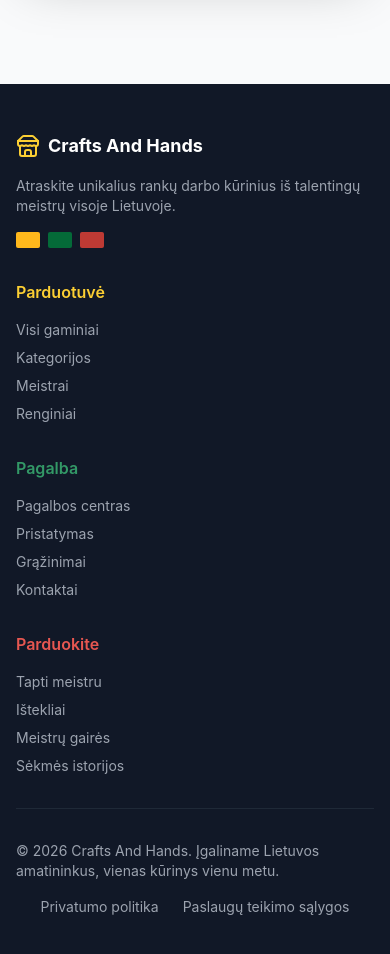
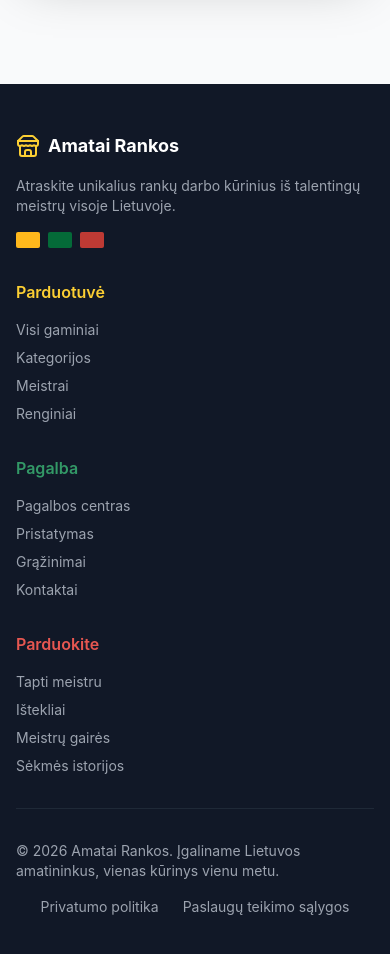
Before and after one commit to aurimas13/asaa-frontend, a React (Vite) app: page /events in a window 390 px wide. Shown: the part 860-1814 px from the top of the page. Built offline with nearby package versions, Linux system fonts and the light colour scheme; no server answers; the database is empty.

Commit message:
Localize brand name: Amatai Rankos for LT, default to Lithuanian, fix events page

```diff
--- a/src/components/Layout.tsx
+++ b/src/components/Layout.tsx
@@ -82,7 +82,7 @@ export const Layout: React.FC<{ children: React.ReactNode }> = ({ children }) =>
                   <Store className="w-8 h-8 text-primary-500 group-hover:text-primary-600 transition-colors" />
                   <div className="absolute -top-1 -right-1 w-3 h-3 bg-secondary-500 rounded-full"></div>
                 </div>
-                <span className="text-xl font-bold text-gray-900 hidden sm:block">Crafts And Hands</span>
+                <span className="text-xl font-bold text-gray-900 hidden sm:block">{t('siteName')}</span>
               </Link>
 
               <nav className="hidden lg:flex items-center gap-1" aria-label="Main navigation">
@@ -336,7 +336,7 @@ export const Layout: React.FC<{ children: React.ReactNode }> = ({ children }) =>
             <div>
               <div className="flex items-center gap-2 mb-4">
                 <Store className="w-6 h-6 text-primary-400" />
-                <span className="text-lg font-bold">Crafts And Hands</span>
+                <span className="text-lg font-bold">{t('siteName')}</span>
               </div>
               <p className="text-gray-400 text-sm">
                 {t('footer.description')}
--- a/src/i18n/locales/en.json
+++ b/src/i18n/locales/en.json
@@ -1,4 +1,5 @@
 {
+  "siteName": "Crafts And Hands",
   "nav": {
     "products": "Products",
     "makers": "Makers",
--- a/src/i18n/locales/fr.json
+++ b/src/i18n/locales/fr.json
@@ -1,4 +1,5 @@
 {
+  "siteName": "Crafts And Hands",
   "nav": {
     "products": "Produits",
     "makers": "Artisans",
--- a/src/i18n/locales/lt.json
+++ b/src/i18n/locales/lt.json
@@ -1,4 +1,5 @@
 {
+  "siteName": "Amatai Rankos",
   "nav": {
     "products": "Gaminiai",
     "makers": "Meistrai",
@@ -217,7 +218,7 @@
     "successStories": "Sėkmės istorijos",
     "privacy": "Privatumo politika",
     "terms": "Paslaugų teikimo sąlygos",
-    "copyright": "Crafts And Hands. Įgaliname Lietuvos amatininkus, vienas kūrinys vienu metu."
+    "copyright": "Amatai Rankos. Įgaliname Lietuvos amatininkus, vienas kūrinys vienu metu."
   },
   "categories": {
     "title": "Kategorijos",
@@ -327,7 +328,7 @@
     "lastUpdated": "Atnaujinta",
     "intro": {
       "title": "Įvadas",
-      "content": "Crafts And Hands (\"mes\", \"mūsų\") įsipareigoja saugoti jūsų privatumą. Ši Privatumo politika paaiškina, kaip renkame, naudojame, atskleidžiame ir saugome jūsų informaciją, kai lankotės mūsų svetainėje ir naudojatės mūsų paslaugomis."
+      "content": "Amatai Rankos (\"mes\", \"mūsų\") įsipareigoja saugoti jūsų privatumą. Ši Privatumo politika paaiškina, kaip renkame, naudojame, atskleidžiame ir saugome jūsų informaciją, kai lankotės mūsų svetainėje ir naudojatės mūsų paslaugomis."
     },
     "infoCollect": {
       "title": "Renkama informacija",
@@ -406,11 +407,11 @@
     "lastUpdated": "Atnaujinta",
     "intro": {
       "title": "1. Įvadas",
-      "content": "Sveiki atvykę į Crafts And Hands. Šios Paslaugų teikimo sąlygos (\"Sąlygos\") reglamentuoja jūsų naudojimąsi mūsų svetaine ir paslaugomis. Naudodamiesi mūsų platforma, sutinkate laikytis šių Sąlygų."
+      "content": "Sveiki atvykę į Amatai Rankos. Šios Paslaugų teikimo sąlygos (\"Sąlygos\") reglamentuoja jūsų naudojimąsi mūsų svetaine ir paslaugomis. Naudodamiesi mūsų platforma, sutinkate laikytis šių Sąlygų."
     },
     "platform": {
       "title": "2. Apie mūsų platformą",
-      "content": "Crafts And Hands yra internetinė prekyvietė, jungianti pirkėjus su Lietuvos meistrais ir amatininkais. Mes palengviname sandorius tarp pirkėjų ir nepriklausomų meistrų, bet patys nesame mūsų platformoje skelbiamų produktų pardavėjai."
+      "content": "Amatai Rankos yra internetinė prekyvietė, jungianti pirkėjus su Lietuvos meistrais ir amatininkais. Mes palengviname sandorius tarp pirkėjų ir nepriklausomų meistrų, bet patys nesame mūsų platformoje skelbiamų produktų pardavėjai."
     },
     "products": {
       "title": "3. Produktai ir užsakymai",
@@ -447,11 +448,11 @@
     },
     "ip": {
       "title": "8. Intelektinė nuosavybė",
-      "content": "Visas mūsų platformos turinys, įskaitant tekstą, grafiką, logotipus ir vaizdus, yra Crafts And Hands arba mūsų meistrų nuosavybė ir yra saugomas intelektinės nuosavybės įstatymų. Produktų vaizdai ir aprašymai lieka atitinkamų meistrų nuosavybė."
+      "content": "Visas mūsų platformos turinys, įskaitant tekstą, grafiką, logotipus ir vaizdus, yra Amatai Rankos arba mūsų meistrų nuosavybė ir yra saugomas intelektinės nuosavybės įstatymų. Produktų vaizdai ir aprašymai lieka atitinkamų meistrų nuosavybė."
     },
     "liability": {
       "title": "9. Atsakomybės apribojimas",
-      "content": "Kiek leidžia įstatymas, Crafts And Hands neatsako už jokius netiesioginius, atsitiktinius, specialius, pasekminius ar baudžiamuosius nuostolius, kylančius iš jūsų naudojimosi mūsų paslaugomis. Mūsų bendra atsakomybė neviršys sumos, kurią sumokėjote už aptariamą produktą."
+      "content": "Kiek leidžia įstatymas, Amatai Rankos neatsako už jokius netiesioginius, atsitiktinius, specialius, pasekminius ar baudžiamuosius nuostolius, kylančius iš jūsų naudojimosi mūsų paslaugomis. Mūsų bendra atsakomybė neviršys sumos, kurią sumokėjote už aptariamą produktą."
     },
     "law": {
       "title": "10. Taikoma teisė",
@@ -577,7 +578,7 @@
     },
     "success": {
       "title": "Paraiška pateikta!",
-      "message": "Dėkojame už susidomėjimą prisijungimu prie Crafts And Hands. Mūsų komanda peržiūrės jūsų paraišką ir susisieks per 5-7 darbo dienas.",
+      "message": "Dėkojame už susidomėjimą prisijungimu prie Amatai Rankos. Mūsų komanda peržiūrės jūsų paraišką ir susisieks per 5-7 darbo dienas.",
       "nextSteps": "Kas bus toliau?",
       "step1": "Mūsų komanda peržiūrės jūsų paraišką per 5-7 darbo dienas",
       "step2": "Galime susisiekti dėl papildomos informacijos ar nuotraukų",
--- a/src/pages/MakerResources.tsx
+++ b/src/pages/MakerResources.tsx
@@ -1,8 +1,10 @@
 import React from 'react'
 import { Link } from 'react-router-dom'
 import { Camera, Package, TrendingUp, Users, FileText, Video, Download, ExternalLink } from 'lucide-react'
+import { useTranslation } from 'react-i18next'
 
 export const MakerResources: React.FC = () => {
+  const { t } = useTranslation()
   const resources = [
     {
       icon: Camera,
@@ -53,7 +55,7 @@ export const MakerResources: React.FC = () => {
       <div className="text-center mb-12">
         <h1 className="text-3xl font-bold text-gray-900 mb-4">Maker Resources</h1>
         <p className="text-gray-600 max-w-2xl mx-auto">
-          Everything you need to succeed as an artisan on Crafts And Hands. Free guides, templates, and tools.
+          Everything you need to succeed as an artisan on {t('siteName')}. Free guides, templates, and tools.
         </p>
       </div>
 
--- a/src/pages/Privacy.tsx
+++ b/src/pages/Privacy.tsx
@@ -1,8 +1,10 @@
 import React from 'react'
 import { Link } from 'react-router-dom'
 import { ArrowLeft, Shield, Eye, Lock, Database, Mail, Users } from 'lucide-react'
+import { useTranslation } from 'react-i18next'
 
 export const Privacy: React.FC = () => {
+  const { t } = useTranslation()
   return (
     <div className="max-w-4xl mx-auto px-4 sm:px-6 lg:px-8 py-12">
       <Link to="/" className="flex items-center gap-2 text-gray-600 hover:text-amber-600 mb-8">
@@ -22,7 +24,7 @@ export const Privacy: React.FC = () => {
               <Eye className="w-5 h-5 text-amber-600" /> Introduction
             </h2>
             <p className="text-gray-600 leading-relaxed">
-              Crafts And Hands ("we", "our", or "us") is committed to protecting your privacy. This Privacy Policy explains how we collect, use, disclose, and safeguard your information when you visit our website and use our services. Please read this policy carefully. By using our services, you consent to the practices described in this policy.
+              {t('siteName')} ("we", "our", or "us") is committed to protecting your privacy. This Privacy Policy explains how we collect, use, disclose, and safeguard your information when you visit our website and use our services. Please read this policy carefully. By using our services, you consent to the practices described in this policy.
             </p>
           </section>
 
@@ -122,7 +124,7 @@ export const Privacy: React.FC = () => {
             </p>
             <div className="bg-gray-50 rounded-lg p-4">
               <p className="text-gray-700">
-                <strong>Crafts And Hands</strong><br />
+                <strong>{t('siteName')}</strong><br />
                 Email: privacy@craftsandhands.lt<br />
                 Address: Vilnius, Lithuania
               </p>
--- a/src/pages/SignIn.tsx
+++ b/src/pages/SignIn.tsx
@@ -34,7 +34,7 @@ export const SignIn: React.FC = () => {
         <div className="text-center mb-8">
           <Link to="/" className="inline-flex items-center gap-2 mb-4">
             <Store className="w-10 h-10 text-amber-600" />
-            <span className="text-2xl font-bold text-gray-900">Crafts And Hands</span>
+            <span className="text-2xl font-bold text-gray-900">{t('siteName')}</span>
           </Link>
           <h1 className="text-2xl font-bold text-gray-900">{t('auth.signIn.title')}</h1>
           <p className="text-gray-600 mt-2">{t('auth.signIn.subtitle')}</p>
--- a/src/pages/SignUp.tsx
+++ b/src/pages/SignUp.tsx
@@ -48,7 +48,7 @@ export const SignUp: React.FC = () => {
         <div className="text-center mb-8">
           <Link to="/" className="inline-flex items-center gap-2 mb-4">
             <Store className="w-10 h-10 text-amber-600" />
-            <span className="text-2xl font-bold text-gray-900">Crafts And Hands</span>
+            <span className="text-2xl font-bold text-gray-900">{t('siteName')}</span>
           </Link>
           <h1 className="text-2xl font-bold text-gray-900">{t('auth.signUp.title')}</h1>
           <p className="text-gray-600 mt-2">{t('auth.signUp.subtitle')}</p>
--- a/src/pages/SuccessStories.tsx
+++ b/src/pages/SuccessStories.tsx
@@ -1,14 +1,13 @@
 import React from 'react'
 import { Link } from 'react-router-dom'
 import { Quote, MapPin, Star, ArrowRight } from 'lucide-react'
-
 const stories = [
   {
     name: 'Deividas Jotautis',
     craft: 'Traditional Pottery',
     location: 'Kaunas',
     image: 'https://images.unsplash.com/photo-1556909114-f6e7ad7d3136?w=400&h=400&fit=crop',
-    quote: 'Crafts And Hands helped me reach customers I never could have found on my own. My pottery now ships across Europe, and I can focus on what I love - creating.',
+    quote: 'This platform helped me reach customers I never could have found on my own. My pottery now ships across Europe, and I can focus on what I love - creating.',
     stats: { sales: 250, rating: 4.9, years: 2 }
   },
   {
--- a/src/pages/Terms.tsx
+++ b/src/pages/Terms.tsx
@@ -1,8 +1,10 @@
 import React from 'react'
 import { Link } from 'react-router-dom'
 import { ArrowLeft, FileText, ShoppingBag, CreditCard, Truck, RotateCcw, Scale } from 'lucide-react'
+import { useTranslation } from 'react-i18next'
 
 export const Terms: React.FC = () => {
+  const { t } = useTranslation()
   return (
     <div className="max-w-4xl mx-auto px-4 sm:px-6 lg:px-8 py-12">
       <Link to="/" className="flex items-center gap-2 text-gray-600 hover:text-amber-600 mb-8">
@@ -20,14 +22,14 @@ export const Terms: React.FC = () => {
           <section className="mb-8">
             <h2 className="text-xl font-semibold text-gray-900 mb-4">1. Introduction</h2>
             <p className="text-gray-600 leading-relaxed">
-              Welcome to Crafts And Hands. These Terms of Service ("Terms") govern your use of our website and services. By accessing or using our platform, you agree to be bound by these Terms. If you do not agree to these Terms, please do not use our services.
+              Welcome to {t('siteName')}. These Terms of Service ("Terms") govern your use of our website and services. By accessing or using our platform, you agree to be bound by these Terms. If you do not agree to these Terms, please do not use our services.
             </p>
           </section>
 
           <section className="mb-8">
             <h2 className="text-xl font-semibold text-gray-900 mb-4">2. About Our Platform</h2>
             <p className="text-gray-600 leading-relaxed">
-              Crafts And Hands is an online marketplace connecting buyers with Lithuanian artisans and craftspeople. We facilitate transactions between buyers and independent makers but are not ourselves the sellers of the products listed on our platform.
+              {t('siteName')} is an online marketplace connecting buyers with Lithuanian artisans and craftspeople. We facilitate transactions between buyers and independent makers but are not ourselves the sellers of the products listed on our platform.
             </p>
           </section>
 
@@ -90,14 +92,14 @@ export const Terms: React.FC = () => {
           <section className="mb-8">
             <h2 className="text-xl font-semibold text-gray-900 mb-4">8. Intellectual Property</h2>
             <p className="text-gray-600 leading-relaxed">
-              All content on our platform, including text, graphics, logos, and images, is the property of Crafts And Hands or our makers and is protected by intellectual property laws. Product images and descriptions remain the property of the respective artisans.
+              All content on our platform, including text, graphics, logos, and images, is the property of {t('siteName')} or our makers and is protected by intellectual property laws. Product images and descriptions remain the property of the respective artisans.
             </p>
           </section>
 
           <section className="mb-8">
             <h2 className="text-xl font-semibold text-gray-900 mb-4">9. Limitation of Liability</h2>
             <p className="text-gray-600 leading-relaxed">
-              To the maximum extent permitted by law, Crafts And Hands shall not be liable for any indirect, incidental, special, consequential, or punitive damages arising from your use of our services. Our total liability shall not exceed the amount you paid for the product in question.
+              To the maximum extent permitted by law, {t('siteName')} shall not be liable for any indirect, incidental, special, consequential, or punitive damages arising from your use of our services. Our total liability shall not exceed the amount you paid for the product in question.
             </p>
           </section>
 
@@ -124,7 +126,7 @@ export const Terms: React.FC = () => {
             </p>
             <div className="bg-gray-50 rounded-lg p-4">
               <p className="text-gray-700">
-                <strong>Crafts And Hands</strong><br />
+                <strong>{t('siteName')}</strong><br />
                 Email: legal@craftsandhands.lt<br />
                 Address: Vilnius, Lithuania
               </p>
```
Also changed, not shown: src/pages/Events.tsx (+12 -12 lines), 1 other file (tests, documents, lock files or other folders).
